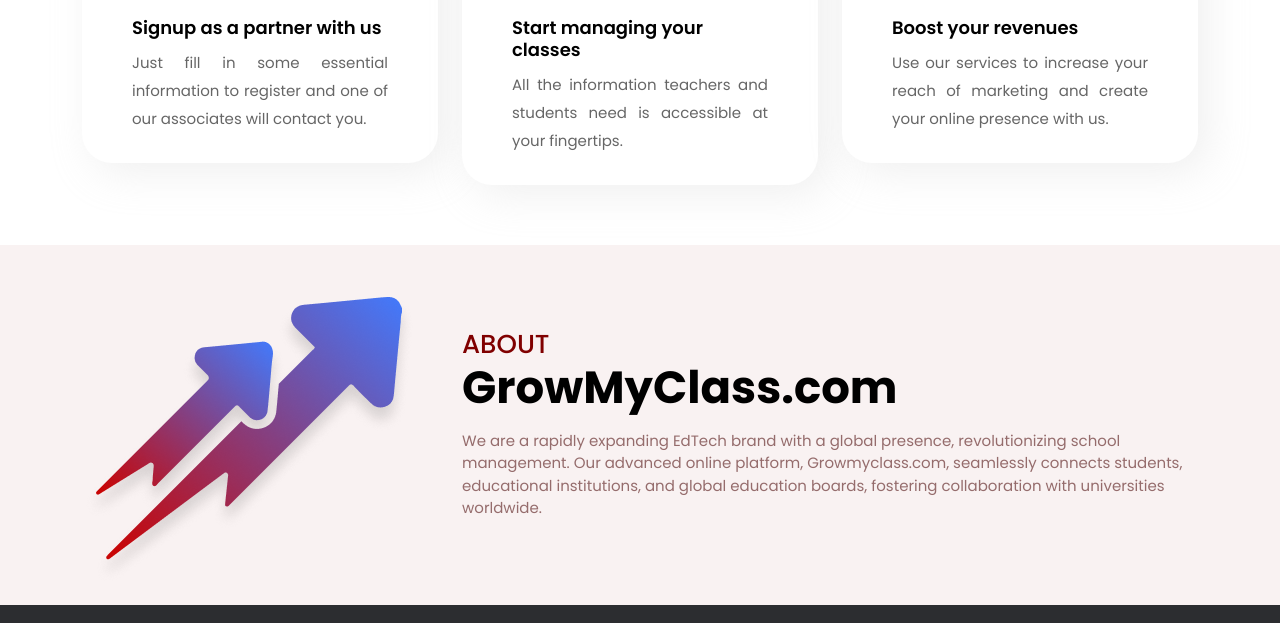
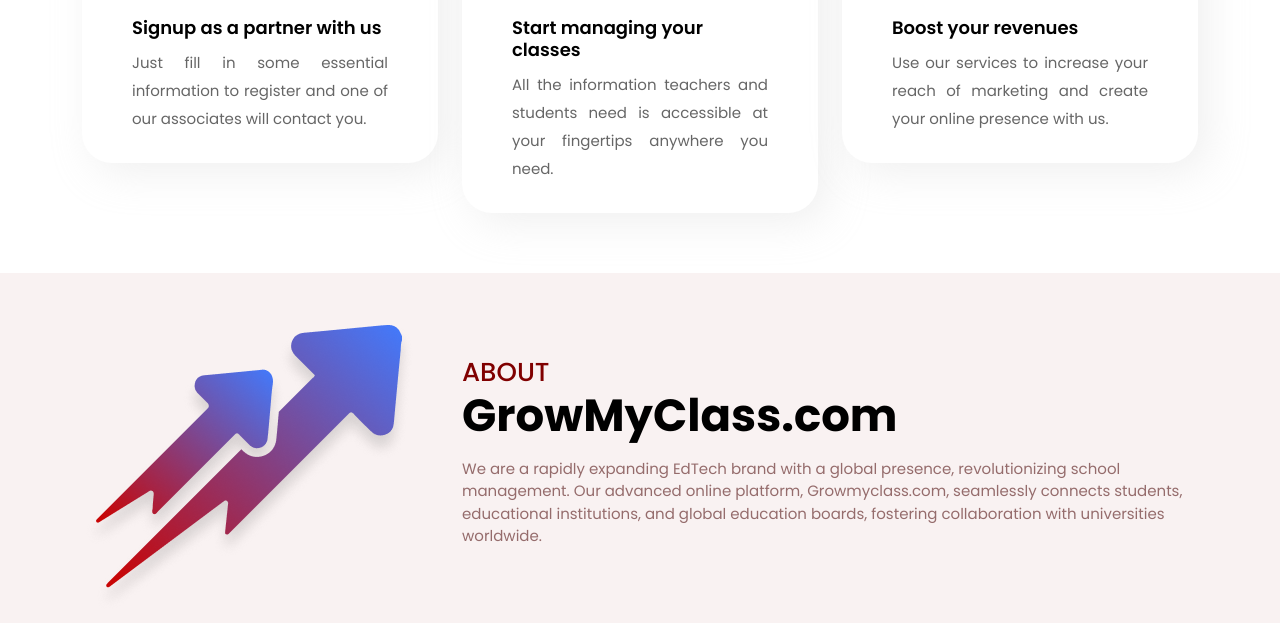
Before and after one commit to VinitPandit08/landing-page-gmc, a plain HTML site: page index.html in a window 1280 px wide. Shown: the part 3853-4476 px from the top of the page. Drawn offline with nearby package versions, Linux system fonts and the light colour scheme; a script that the page names is missing; files whose address does not match are found by name.

Commit message:
tying out

```diff
--- a/index.html
+++ b/index.html
@@ -254,7 +254,7 @@
                     </figure>
                     <span>2</span>
                     <h4>Start managing your classes</h4>
-                    <p>All the information teachers and students need is accessible at your fingertips.</p>
+                    <p>All the information teachers and students need is accessible at your fingertips anywhere you need.</p>
                 </div>
             </div>
 
```
